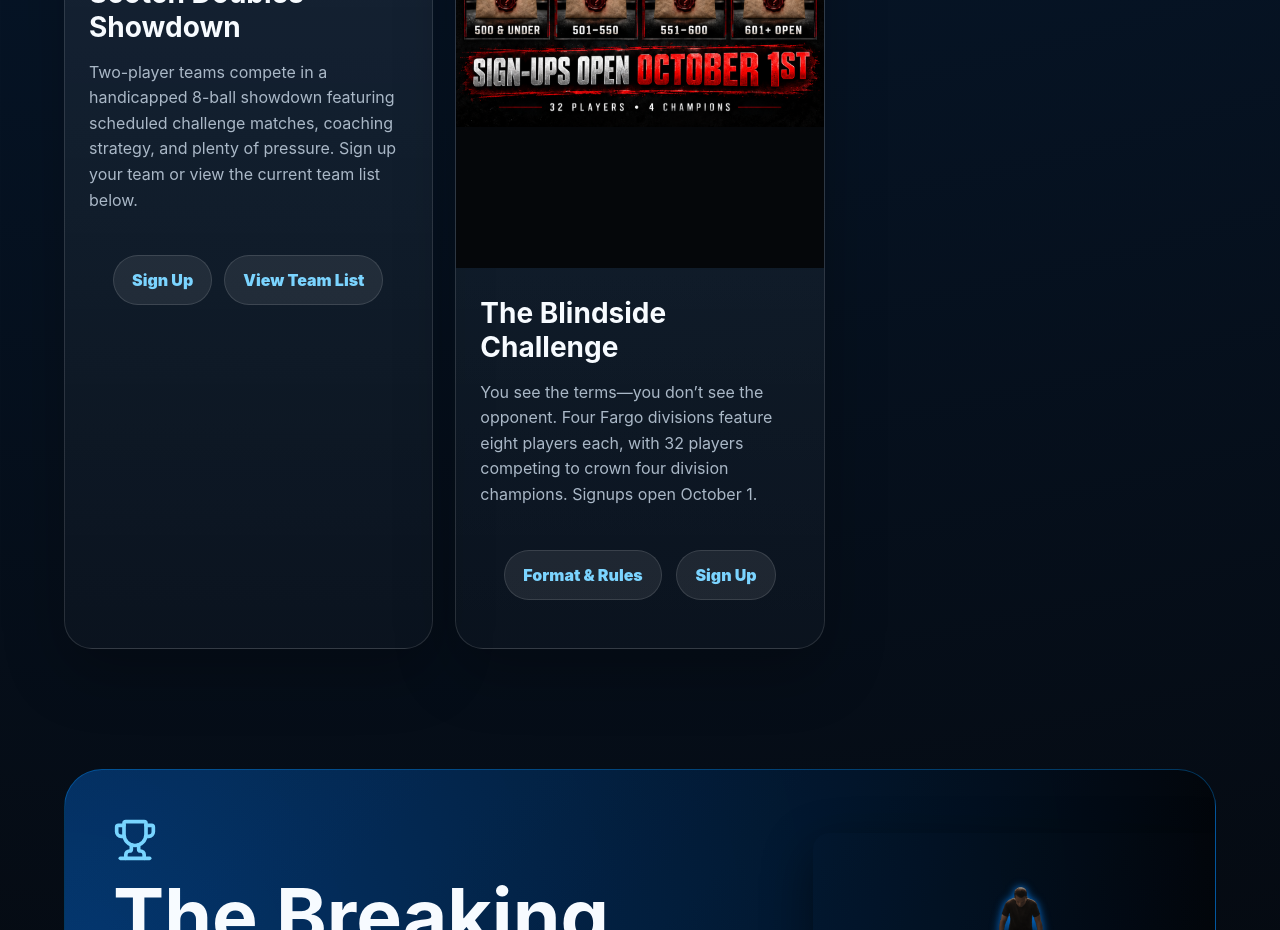
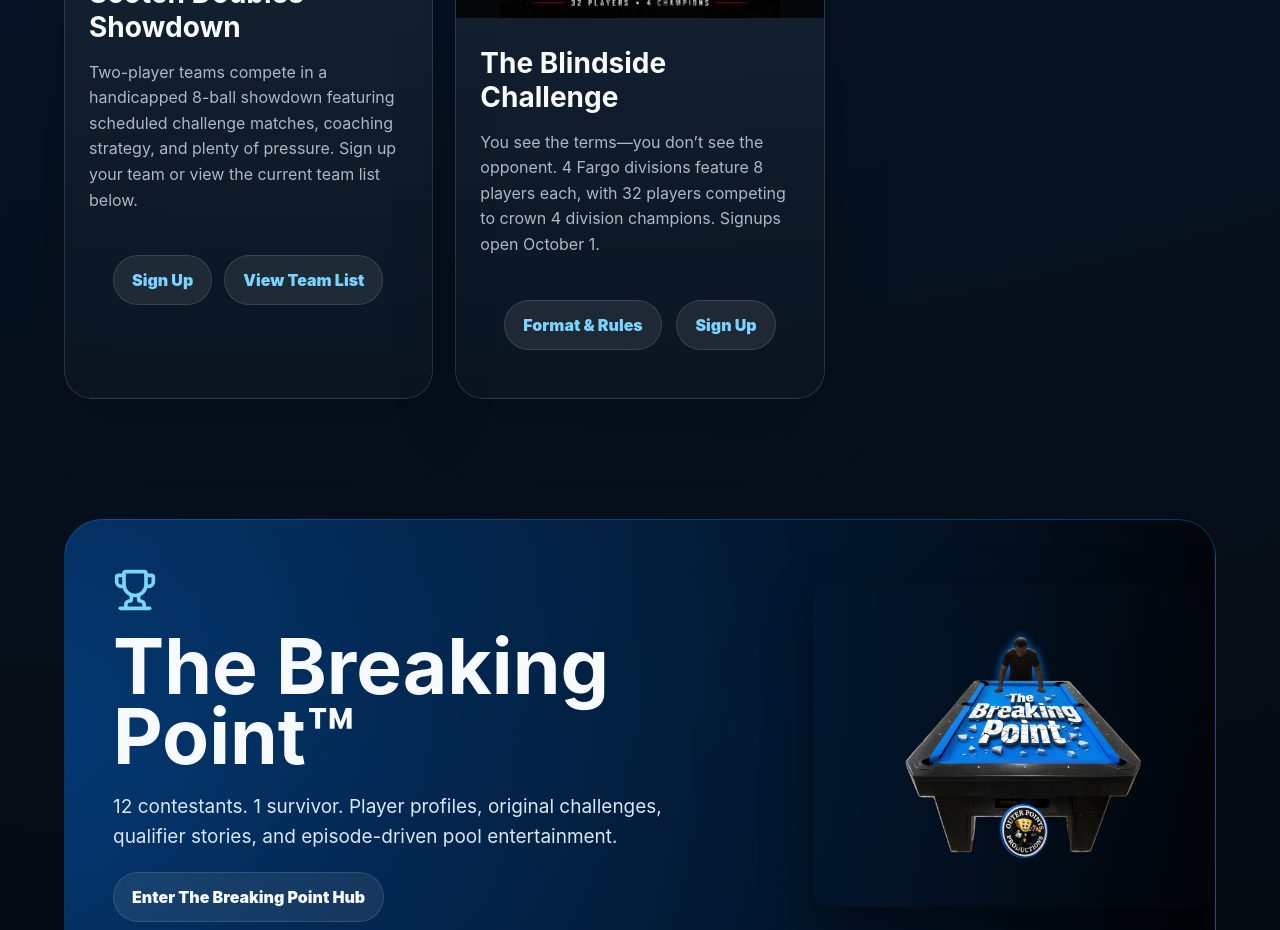
Before and after one commit to outerpointsproductions-design/outer-points-productions-clean, a React (Vite) app in the folder opp-clean-repo/: page / in a window 1280 px wide. Shown: the part 2780-3710 px from the top of the page. Built offline with nearby package versions, Linux system fonts and the light colour scheme.

Commit message:
Change Blindside Button

```diff
--- a/opp-clean-repo/src/main.jsx
+++ b/opp-clean-repo/src/main.jsx
@@ -549,7 +549,7 @@
     alt="The Blindside Challenge"
     style={{
       width: '100%',
-      height: '600px',
+      height: '350px',
       objectFit: 'contain',
       objectPosition: 'top center',
       backgroundColor: '#05070a'
@@ -560,8 +560,8 @@
     <h3>The Blindside Challenge</h3>
 
     <p>
-      You see the terms—you don’t see the opponent. Four Fargo divisions
-      feature eight players each, with 32 players competing to crown four
+      You see the terms—you don’t see the opponent. 4 Fargo divisions
+      feature 8 players each, with 32 players competing to crown 4
       division champions. Signups open October 1.
     </p>
 
```
